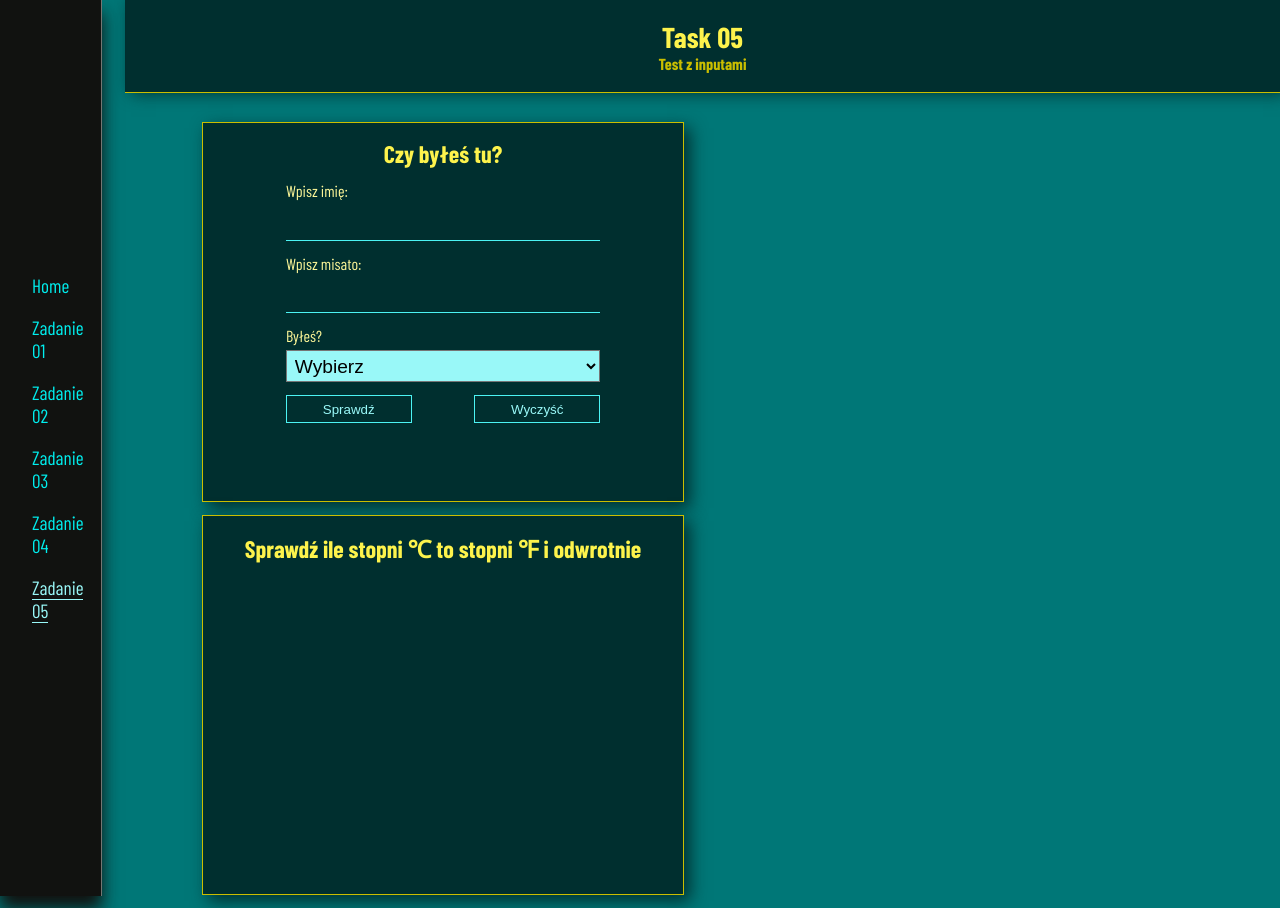
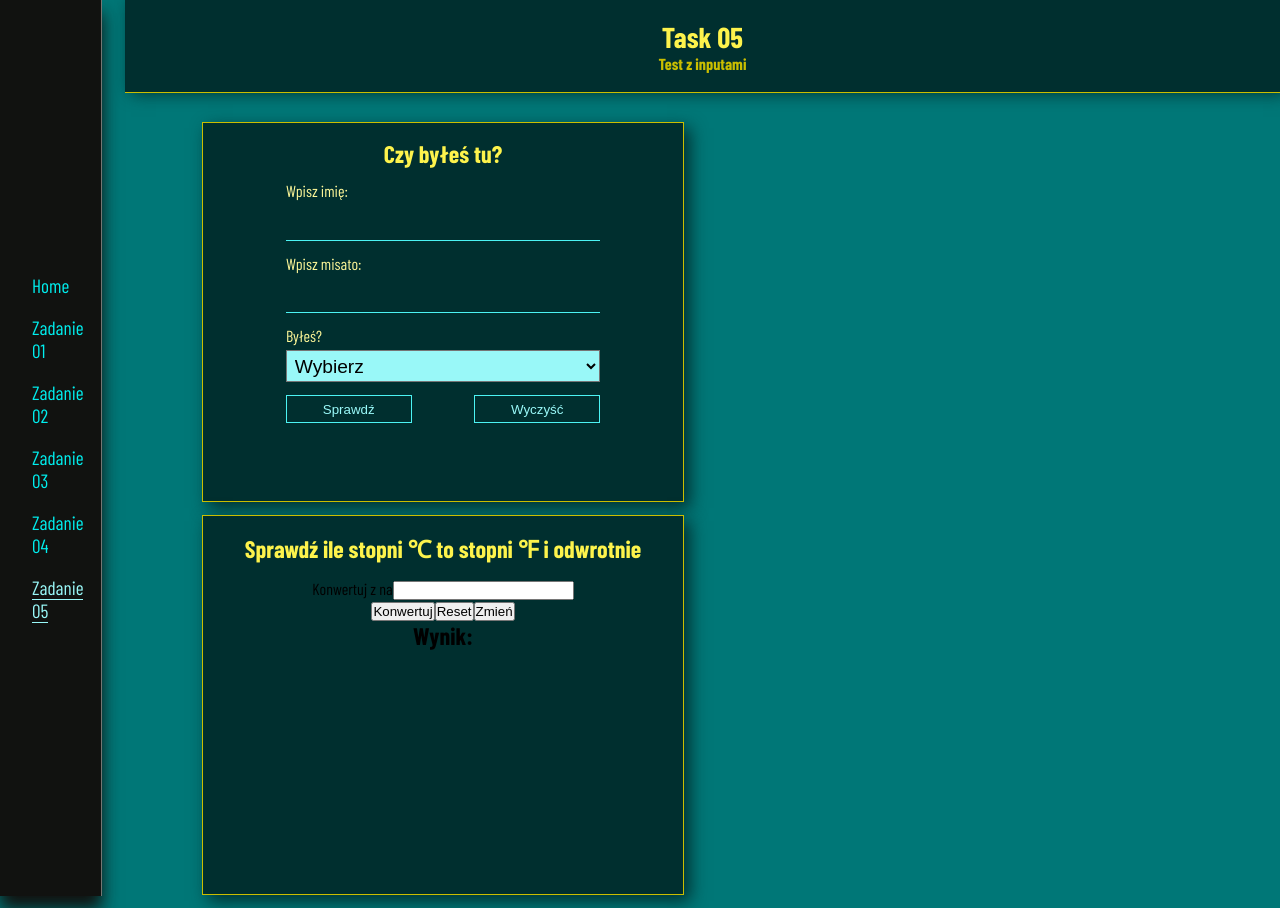
Before and after one commit to Scorpion19702022/MyReact_App001, a React (Create React App) app: page /Task05 in a window 1280 px wide. Built offline with nearby package versions, Linux system fonts and the light colour scheme; a web font is replaced by a local one.

Commit message:
prepared structure

```diff
--- a/src/Components/Task05/Task05task2.js
+++ b/src/Components/Task05/Task05task2.js
@@ -6,6 +6,19 @@ const Task05task2 = () => {
 	return (
 		<div className={styles.wrapper_task2}>
 			<h2 className={styles.heading_task2}>Sprawdź ile stopni ℃ to stopni ℉ i odwrotnie</h2>
+			<div className={styles.box_into}>
+				<label className={styles.label}>Konwertuj z na</label>
+				<input className={styles.input} type='number' />
+			</div>
+			<div className={styles.box_btns}>
+				<button className={styles.btn}>Konwertuj</button>
+				<button className={styles.btn}>Reset</button>
+				<button className={styles.btn}>Zmień</button>
+			</div>
+			<div className={styles.box_info}>
+				<h1 className={styles.heading_info}>Wynik:</h1>
+				<p className={styles.info}></p>
+			</div>
 		</div>
 	)
 }
```
